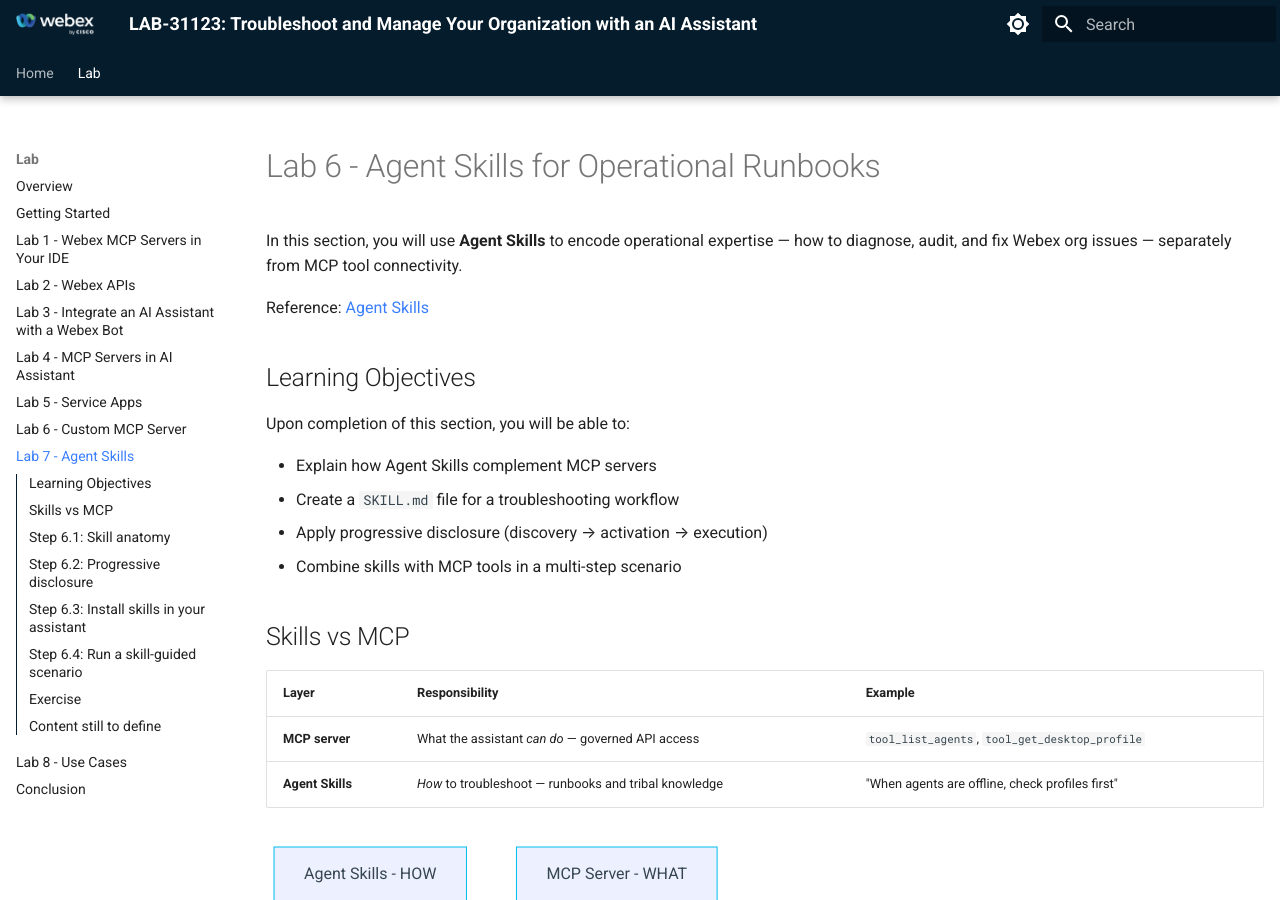
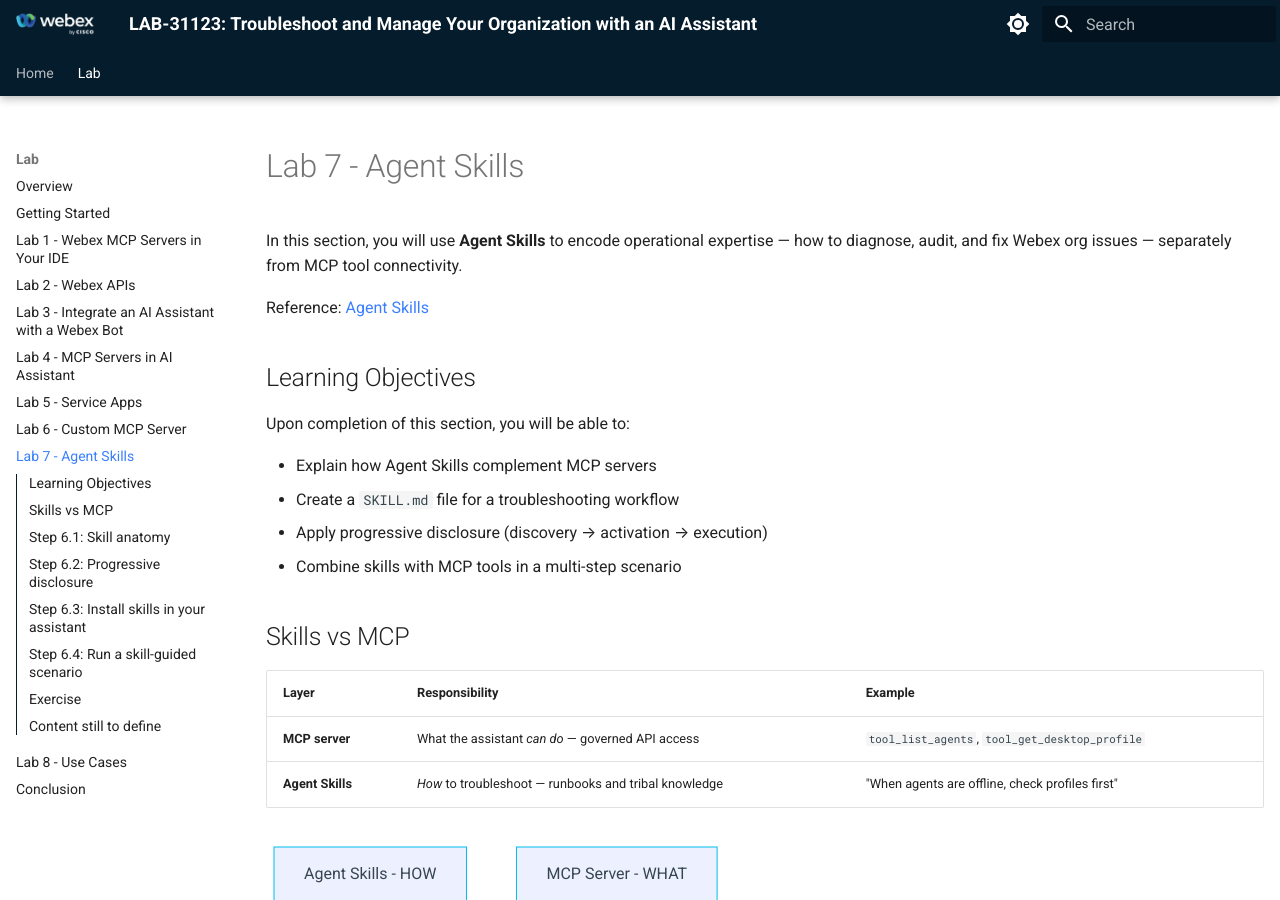
Before and after one commit to WebexCC-SA/LAB-31123, an MkDocs documentation site: the page built from docs/lab7_agent-skills.md, in a window 1280 px wide and 900 px high. Built offline with MkDocs 1.6.1 and Material for MkDocs 9.7.7, drawn with Linux system fonts in a browser that asks for light colours.

Commit message:
Update lab7_agent-skills.md

```diff
--- a/docs/lab7_agent-skills.md
+++ b/docs/lab7_agent-skills.md
@@ -1,4 +1,4 @@
-# Lab 6 - Agent Skills for Operational Runbooks
+# Lab 7 - Agent Skills
 
 In this section, you will use **Agent Skills** to encode operational expertise — how to diagnose, audit, and fix Webex org issues — separately from MCP tool connectivity.
 
```
